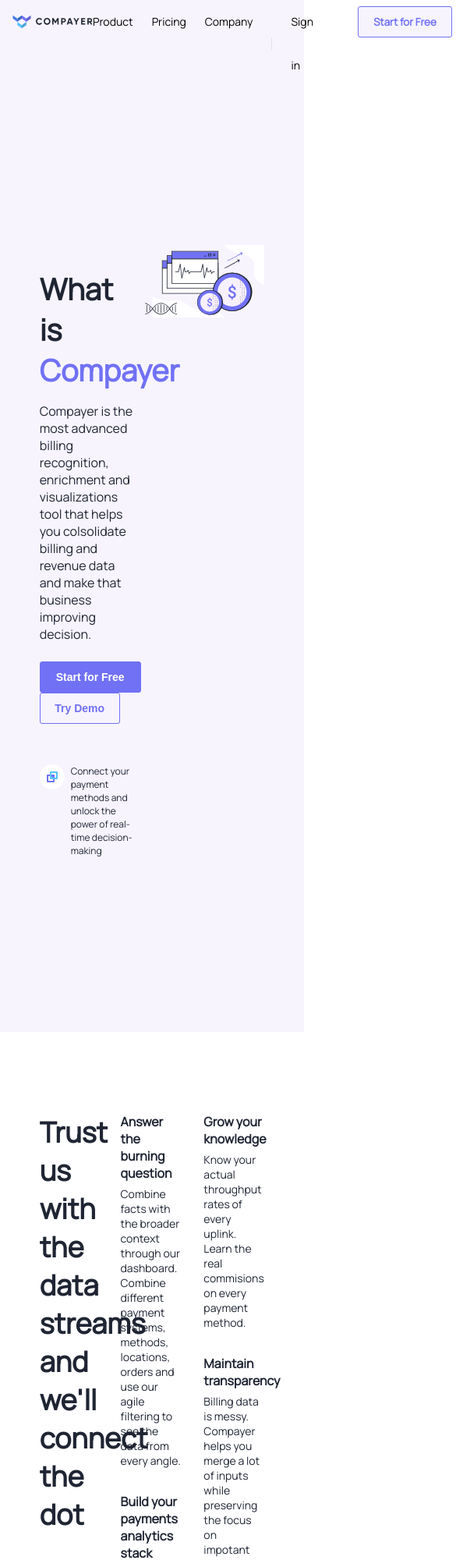
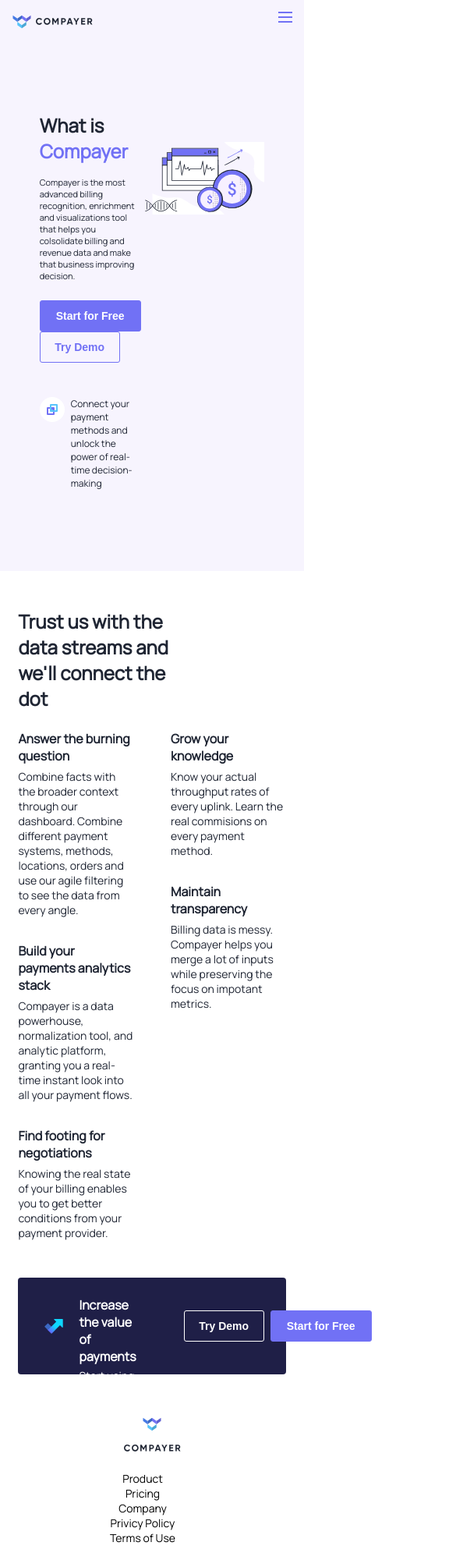
Before and after one commit to vesterlis/Compayer, a plain HTML site: page index.html in a window 390 px wide. Shown: the top 2000 px of the page at 78% size, 585 px wide, since content can reach past the window. Drawn offline with Linux system fonts and the light colour scheme.

Commit message:
Draft #8
Попытка в первый раз сделать что-то адаптивное)))

```diff
--- a/index.html
+++ b/index.html
@@ -2,6 +2,7 @@
 <html lang="en">
 <head>
 <meta charset="UTF-8">
+<meta name="viewport" content="width=device-width, initial-scale=1">
 <link rel="stylesheet" href="style.css">
 <link href="https://fonts.googleapis.com/css2?family=Manrope&display=swap" rel="stylesheet">
 </head>
@@ -13,6 +14,9 @@
             <div class="up__left">
         <img class="up__logo" src="img/logo.svg" alt="logo">
         <img class="up__compayer"src="img/compayer.svg" alt="compayer">
+            </div>
+            <div class="up__cutMenu">
+                <img src="img/up-menu.svg">
             </div>
             <div class="up__right">
                 <ul class="up__menu">
@@ -52,6 +56,7 @@
 
         <div class="block2">
             <div class="page-content">
+                <h2 class="block2__smallerScreen">Trust us with the data streams and we'll connect the dot</h2>
                 <div class="block2__columns">
             <div class="block2__column1">
                 <h2>Trust us with the data streams and we'll connect the dot</h2>
--- a/style.css
+++ b/style.css
@@ -75,6 +75,10 @@ margin: 16px 6px 16px 16px;
     background-color:#F7F4FE;
     padding: 0 10px;
     margin: 8px 43px 8px 0;
+  }
+
+  .up__cutmenu  {
+      display: none;
   }
 
   .page-content {
@@ -176,6 +180,10 @@ font-size: 12px;
 
 .block1__connection img {
 }
+
+.block2__smallerScreen  {
+display: none;
+    }
 
 .block2__columns {
     display: flex;
@@ -323,3 +331,81 @@ height: 24px;
     justify-content: center;
     color: #9BA0A5;
 }
+
+@media screen and (max-width: 768px) {
+
+    .up__right  {
+        display: none;
+        }
+
+    .up__cutMenu  {
+        display: block;
+        margin: 0 12px 0 0;
+        }
+
+    .page-content {
+        margin: 0 6%;
+        }
+
+    h1  {
+        margin-top:88px;
+        font-size: 24px;
+        }
+
+    .block1__whatis p   {
+        margin: 16px 0 24px 0;
+        padding: 0;
+        font-size: 11px;
+            }
+
+    .block1__connection {
+        margin: 32px 0 92px 0;
+    }
+
+    .img    {
+        margin: 126px 0;
+    }
+
+    .block2__column1    {
+        display: none;
+    }
+
+    .block2__smallerScreen  {
+        display: block;
+        margin-top: 48px;
+        width: 57%;
+    }
+
+    .block2__columns {
+        margin-top: 24px;
+    }
+
+    .block2__column2    {
+        width: 43%;
+        margin-right: 14%;
+    }
+
+    .block2__column3    {
+        width: 43%;
+    }
+
+    .banner {
+        margin: 48px auto 0 auto;
+        width: 100%;
+        font-size: 14px;
+    }
+
+    .down__logo {
+        margin: 52px auto 14px auto;
+        }
+
+        .down__menu  {
+            flex-direction: column;
+            align-items: center;
+
+        }
+
+        .down__copyright  {
+            margin: 16px 0 24px 0;
+        }
+    }
```
Also changed, not shown: img/up-menu.svg (added).
